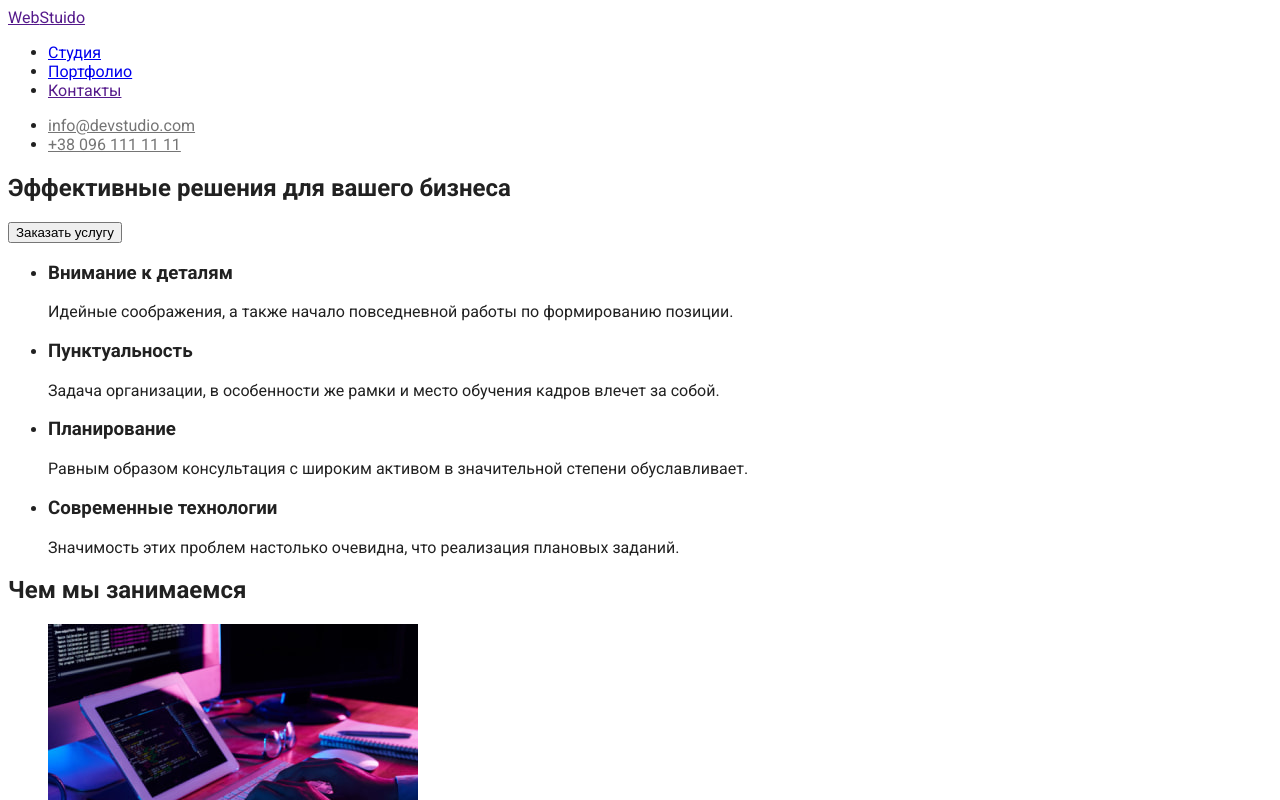
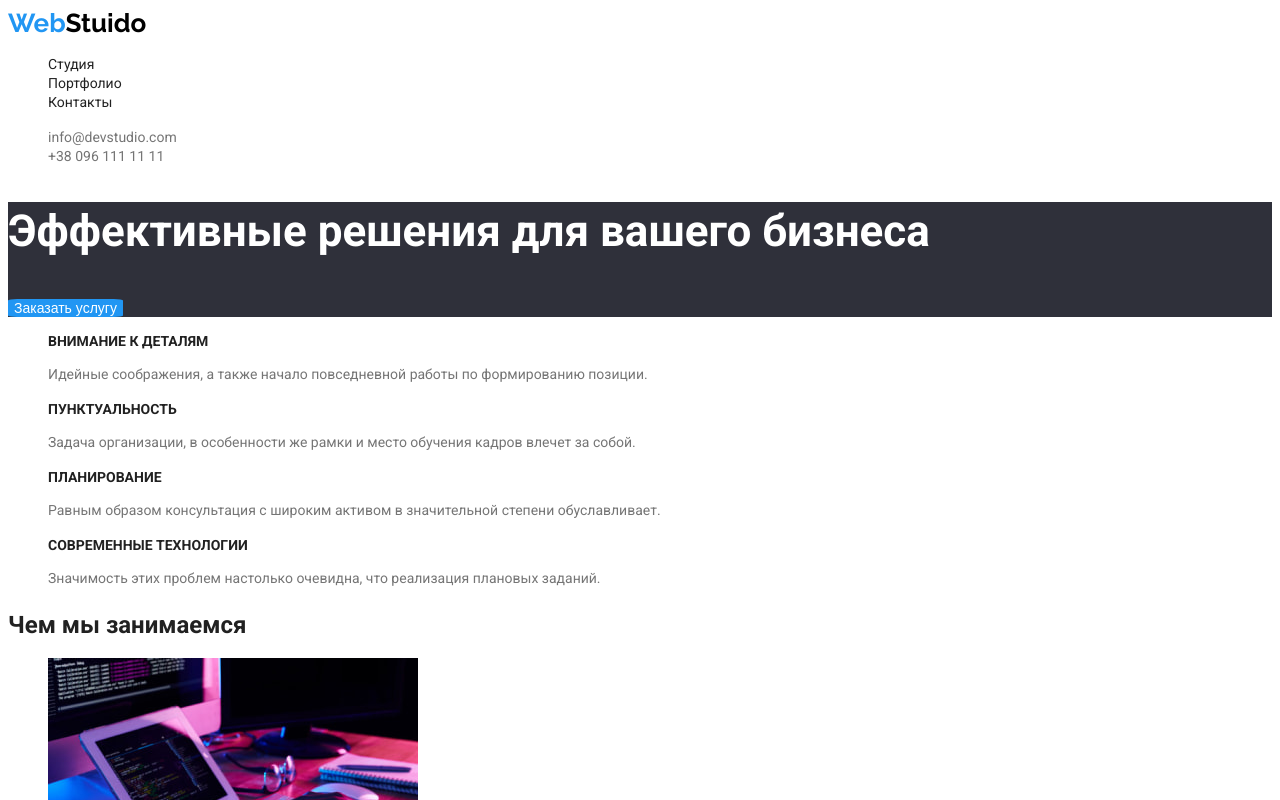
Before and after one commit to Den4yk76/goit-markup-hw-02, a plain HTML site: page index.html in a window 1280 px wide. Shown: the top 800 px of the page. Drawn offline with Linux system fonts and the light colour scheme.

Commit message:
Стилизовал элементы страницы

```diff
--- a/css/styles.css
+++ b/css/styles.css
@@ -1,13 +1,167 @@
+:root {
+  --first-logo-color: #2196f3;
+  --second-logo-color: #000000;
+  --footer-second-logo-color: #fff;
+  --highlight-color: #2196f3;
+  --back-dark-color: #2f303a;
+  --back-light-color: #fff;
+  --back-darker-color: #f5f4fa;
+  --link-p-text-color: #757575;
+  --main-text-color: #212121;
+}
+
+/*                       */
+/* index.html styles */
+/*                       */
+
 body {
   font-family: 'Roboto', sans-serif;
   color: #212121;
 }
 
+.logo {
+  font-family: 'Raleway', sans-serif;
+  font-size: 26px;
+  line-height: auto;
+  color: var(--second-logo-color);
+}
+
+.first-logo-color {
+  color: var(--first-logo-color);
+}
+
+.footer-second-logo-color {
+  color: var(--footer-second-logo-color);
+}
+
+a {
+  text-decoration: none;
+}
+
+header {
+  background-color: var(--back-light-color);
+}
+
+.header-links-text {
+  font-size: 14px;
+  color: var(--main-text-color);
+}
+
 .contacts {
-  color: #757575;
+  color: var(--link-p-text-color);
 }
 
 .contacts:hover,
 .contacts:focus {
-  color: #2196f3;
+  color: var(--highlight-color);
 }
+
+.header-contacts-text,
+.footer-contacts-text,
+.about-h-text,
+.about-p-text,
+.hero-button {
+  font-size: 14px;
+}
+
+.hero {
+  background-color: var(--back-dark-color);
+}
+
+button {
+  cursor: pointer;
+}
+.hero-button {
+  background-color: var(--highlight-color);
+  border: none;
+  color: var(--back-light-color);
+  border-radius: 8%;
+}
+.hero-text {
+  font-size: 44px;
+  line-height: 1.36;
+  color: var(--back-light-color);
+}
+
+li {
+  list-style-type: none;
+}
+
+.about,
+.activity {
+  background-color: var(--back-light-color);
+}
+
+.about-h-text {
+  line-height: auto;
+  text-transform: uppercase;
+  color: var(--main-text-color);
+}
+
+.about-p-text {
+  line-height: 1.71;
+}
+
+.about-p-text,
+.our-team-p-text {
+  color: var(--link-p-text-color);
+}
+
+h2,
+h3 {
+  color: var(--main-text-color);
+}
+
+.our-team {
+  background-color: var(--back-darker-color);
+}
+
+.our-team-card {
+  background-color: var(--back-light-color);
+}
+
+.our-team-p-text {
+  font-size: 16px;
+}
+
+footer {
+  background-color: var(--back-dark-color);
+}
+
+.footer-li-text {
+  line-height: 1.71;
+  color: var(--back-light-color);
+}
+
+.footer-contacts-text {
+  line-height: 1.71;
+  color: var(--link-p-text-color);
+}
+
+/*                       */
+/* portfolio.html styles */
+/*                       */
+
+.projects-button {
+  border: none;
+  border-radius: 8%;
+  background-color: var(--back-darker-color);
+  color: var(--main-text-color);
+}
+
+.projects-button:hover,
+.projects-button:focus {
+  background-color: var(--highlight-color);
+  color: var(--back-light-color);
+}
+
+.projects-head {
+  font-size: 18px;
+  line-height: 2;
+}
+
+.projects-p-text {
+  font-size: 16px;
+  line-height: 1.875;
+  color: var(--link-p-text-color);
+}
```
